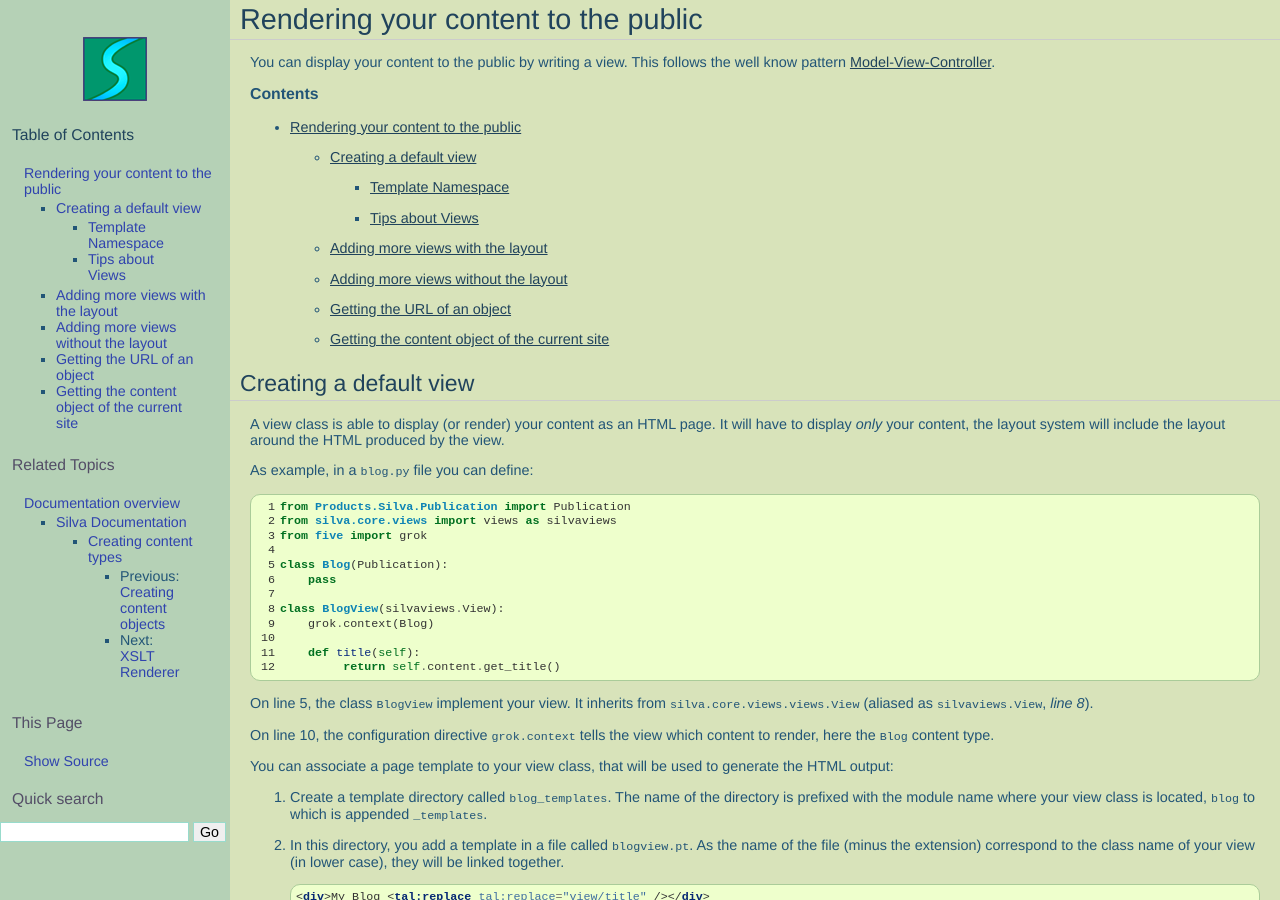
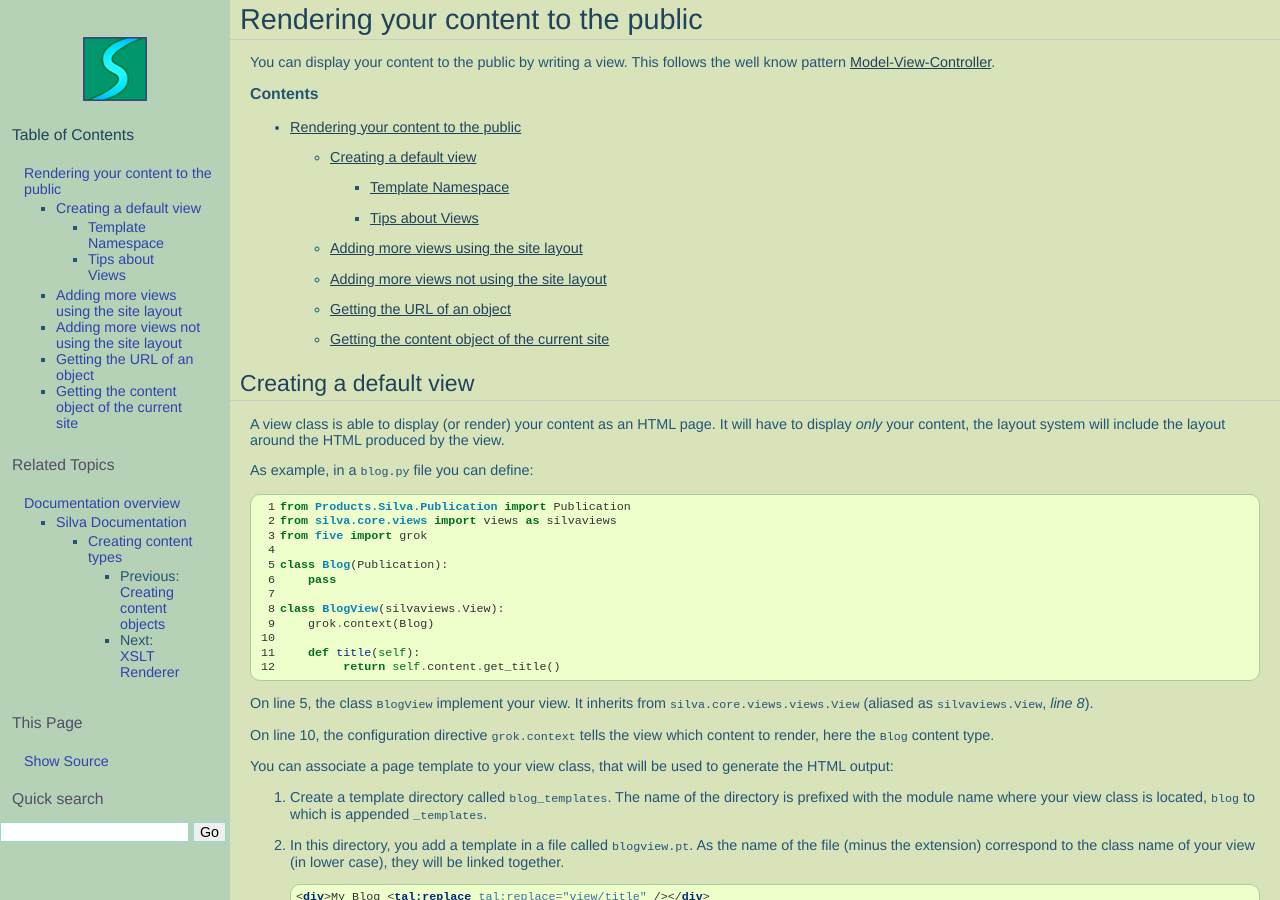
Before and after one commit to silvacms/documentation, a Sphinx documentation site: the page built from source/silva/contents/views.rst, in a window 1280 px wide and 900 px high. Built offline with Sphinx 7.4.7, drawn with Linux system fonts in a browser that asks for light colours; pages that are not in the unit, such as notebooks, are missing from menus; comment, search, counter and statistics services are not loaded; cross-references to code outside the pages are shown as plain code; some of the changed text lies outside the part shown.

Commit message:
Improvements.

```diff
--- a/source/silva/contents/views.rst
+++ b/source/silva/contents/views.rst
@@ -146,8 +146,8 @@ Tips about Views
    in the *View* and your content would be the *Model*.
 
 
-Adding more views with the layout
----------------------------------
+Adding more views using the site layout
+---------------------------------------
 
 You can write a new page on your content using a
 ``silva.core.views.views.Page`` (alias to ``silvaviews.Page`` in the
@@ -190,8 +190,8 @@ For all other details, a ``silvaviews.Page`` provides the same API
 than a ``silvaviews.View``.
 
 
-Adding more views without the layout
-------------------------------------
+Adding more views not using the site layout
+-------------------------------------------
 
 If you write a ``silvaviews.View`` and give a name to it, using the
 Grok directive ``grok.name``, like, ``view.html`` it will make it
```
